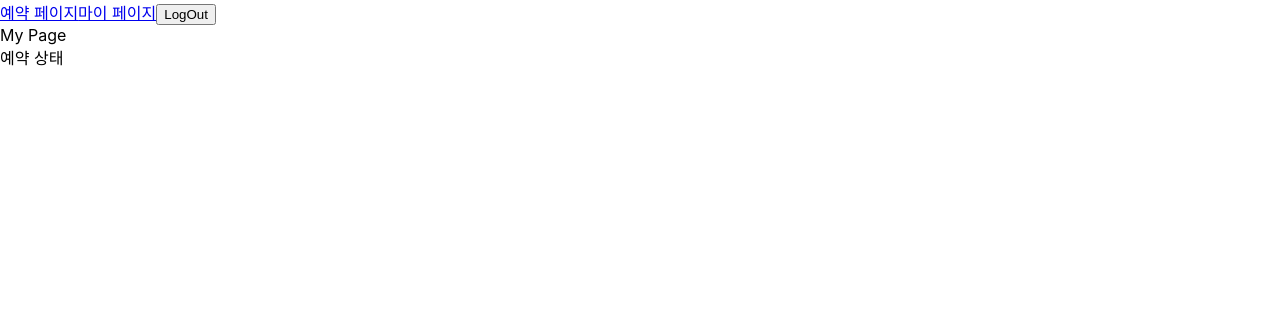
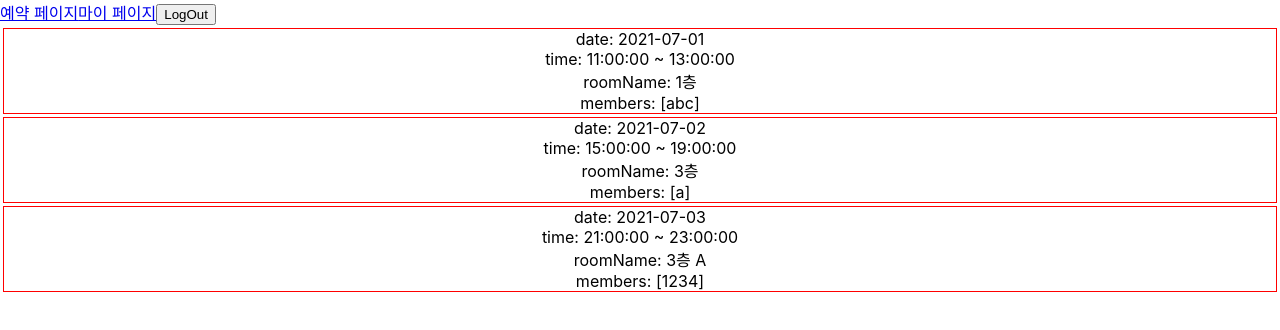
Before and after one commit to yh1120/42Meet_FE, a React (Create React App) app: page /mypage in a window 1280 px wide. Shown: the top 330 px of the page. Built offline with nearby package versions, Linux system fonts and the light colour scheme.

Commit message:
[FEAT] Init MyPage
목업 데이터 추가하여 <MyPage> 컴포넌트의 초안 작성해보았습니다.

```diff
--- a/src/pages/MyPage.js
+++ b/src/pages/MyPage.js
@@ -1,12 +1,79 @@
-import React from "react";
-import Navigation from "../Components/Navigation";
+import React, { useState, useEffect } from 'react';
+import Navigation from '../Components/Navigation';
+import axios from 'axios';
 
 const MyPage = () => {
+  const [myReservations, setMyReservations] = useState(null);
+
+  const getReservations = async () => {
+    try {
+      // const response = await axios.get('http://15.164.85.227/reservation');
+      // console.log(response);
+      // setMyReservations(response);
+      const exResponse = [
+        {
+          date: '2021-07-01',
+          startTime: '11:00:00',
+          endTime: '13:00:00',
+          roomName: '1층',
+          members: ['a', 'b', 'c'],
+        },
+        {
+          date: '2021-07-02',
+          startTime: '15:00:00',
+          endTime: '19:00:00',
+          roomName: '3층',
+          members: ['a'],
+        },
+        {
+          date: '2021-07-03',
+          startTime: '21:00:00',
+          endTime: '23:00:00',
+          roomName: '3층 A',
+          members: ['1', '2', '3', '4'],
+        },
+      ];
+      setMyReservations(exResponse);
+    } catch (err) {
+      console.log(err);
+    }
+  };
+  useEffect(() => {
+    if (myReservations === null) {
+      getReservations();
+    }
+  }, [myReservations]);
   return (
     <div>
       <Navigation />
-      <div>My Page</div>
-      <div>예약 상태</div>
+      {myReservations !== null
+        ? Array.from(myReservations).map((reservation, idx) => {
+            const { date, startTime, endTime, roomName, members } = reservation;
+            return (
+              <div
+                key={idx}
+                style={{
+                  border: '1px solid red',
+                  textAlign: 'center',
+                  margin: '3px',
+                }}
+              >
+                <div>date: {date}</div>
+                <div>
+                  time: {startTime} ~ {endTime}
+                </div>
+                <div>roomName: {roomName}</div>
+                <div style={{ display: 'flex', justifyContent: 'center' }}>
+                  members: [
+                  {members.map((member, m_idx) => {
+                    return <div key={m_idx}>{member}</div>;
+                  })}
+                  ]
+                </div>
+              </div>
+            );
+          })
+        : null}
     </div>
   );
 };
```
